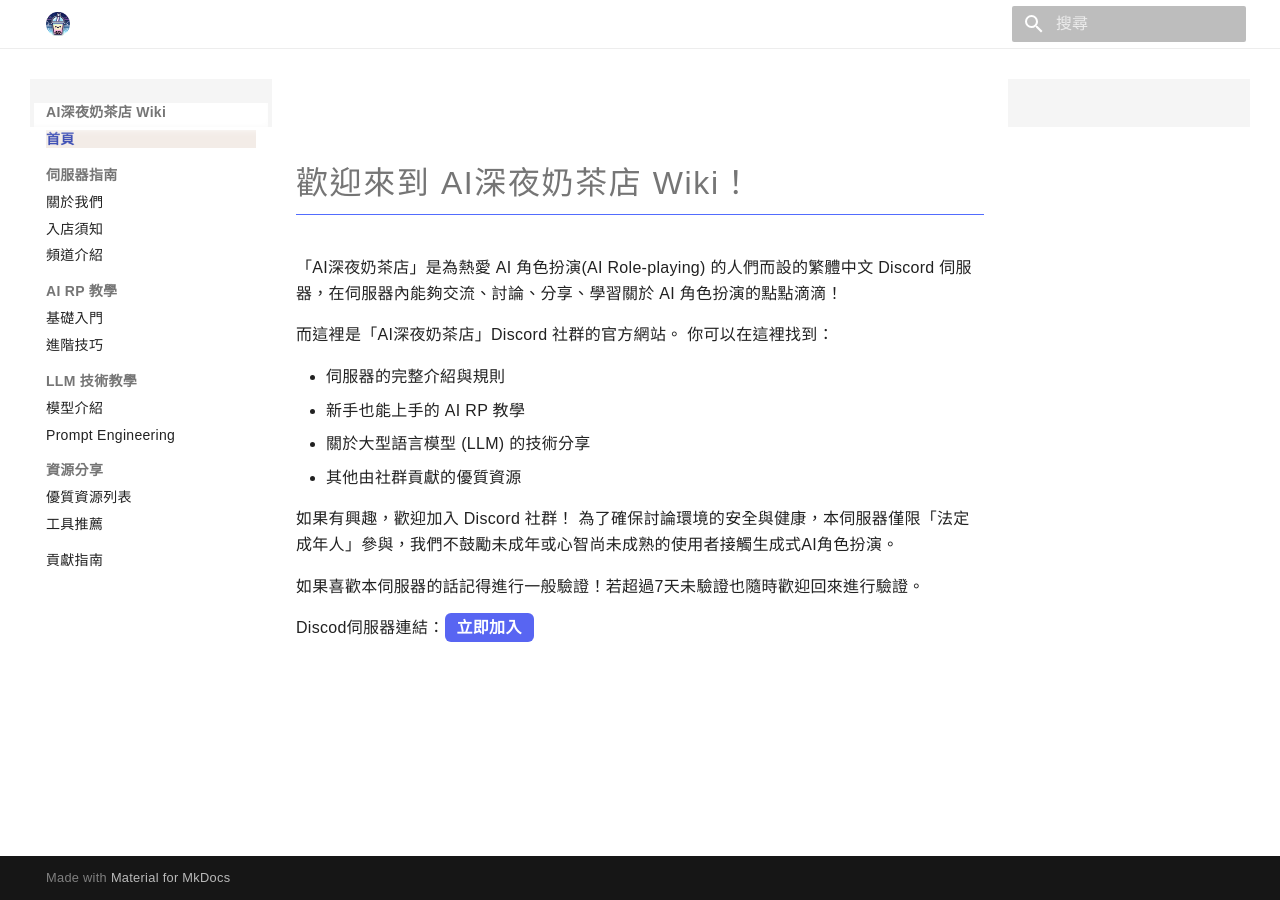
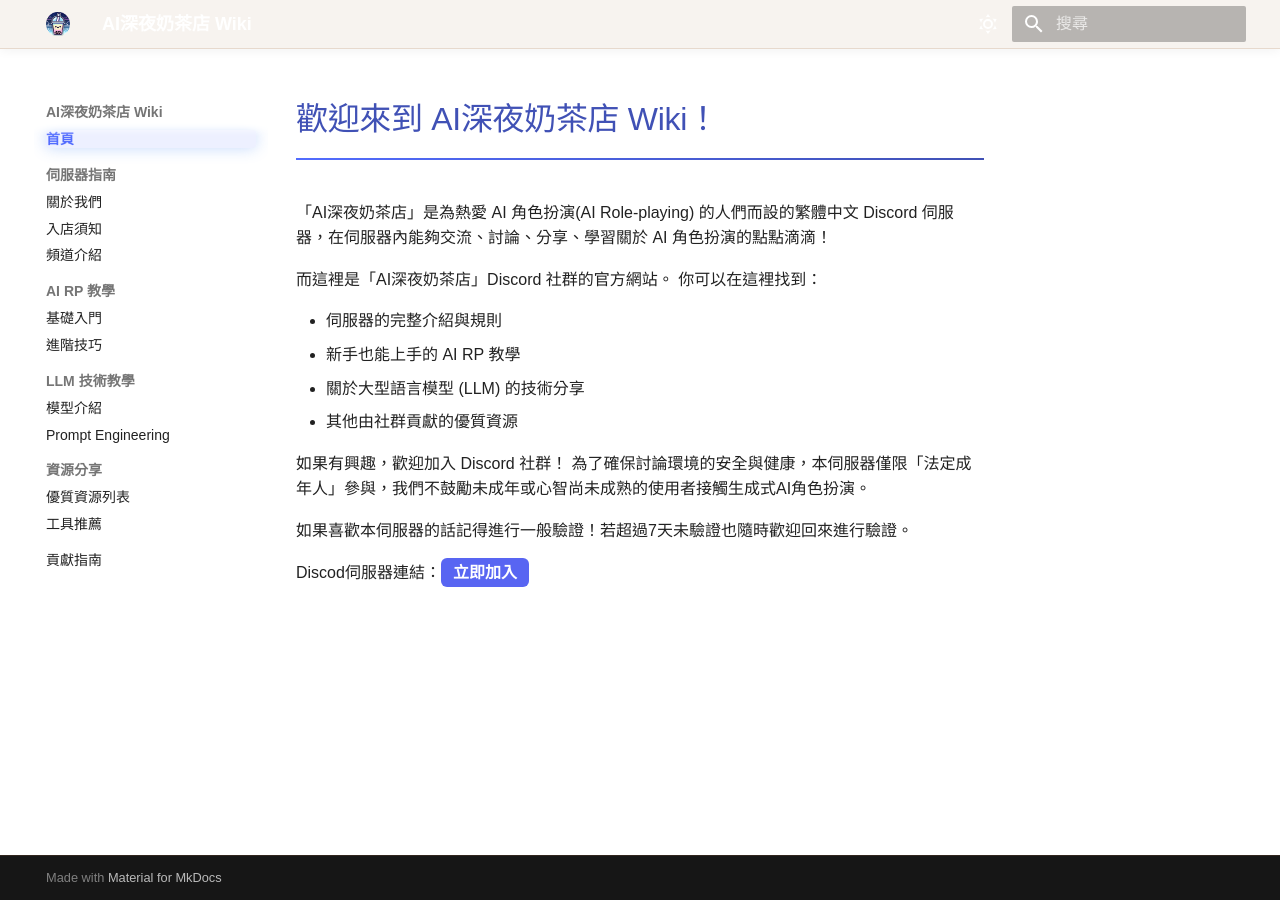
Before and after one commit to Chocochocococo/ai-milktea-wiki, an MkDocs documentation site: the page built from docs/index.md, in a window 1280 px wide. Built offline with MkDocs 1.6.1 and Material for MkDocs 9.7.7, drawn with Linux system fonts in a browser that asks for light colours.

Commit message:
update css

```diff
--- a/docs/assets/css/custom.css
+++ b/docs/assets/css/custom.css
@@ -1,123 +1,149 @@
-/* AI深夜奶茶店 Wiki - 精簡優化版樣式 */
-/* 設計理念：簡潔、高對比、溫暖點綴 */
+/* AI深夜奶茶店 Wiki - "Creamy Tech" 溫潤科技感樣式 v2.0 */
 
-/* --- 1. 色彩與字體定義 (Palette & Typography) --- */
+/* --- 1. 全新色彩與字體系統 (New Color & Font System) --- */
 :root {
   /* 基礎設定 */
-  --md-text-font: "Noto Sans TC", sans-serif; /* 全局字體 */
-  --md-code-font: "Roboto Mono", monospace;     /* 程式碼字體 */
+  --md-text-font: "Noto Sans TC", sans-serif;
+  --md-code-font: "Roboto Mono", monospace;
 
-  /* 淺色模式 - 乾淨背景搭配溫暖的奶茶色點綴 */
-  --md-primary-fg-color:        #8B4513; /* 馬鞍棕 (主色，用於標題和重要元素) */
-  --md-accent-fg-color:         #CD853F; /* 秘魯色 (強調色，用於連結和互動元素) */
-  --md-default-bg-color:        #FFFFFF; /* 純白背景，提供最佳對比度 */
-  --md-default-fg-color:        #2D2D2D; /* 深灰色文字，比純黑柔和 */
-  --md-code-bg-color:           #F5F2F0; /* 淺灰色程式碼背景 */
-  --md-admonition-bg-color:     #FFF8F2; /* 溫暖的提示框背景 */
-  --md-footer-bg-color:         #F5F2F0; /* 頁尾背景 */
+  /* 科技感亮點色 (AI Glow) */
+  --md-accent-fg-color: #3B82F6; /* 一種鮮活的科技藍 */
+  --md-accent-fg-color--transparent: rgba(59, 130, 246, 0.1);
+  --md-accent-glow-color: rgba(59, 130, 246, 0.3);
+
+  /* 淺色模式 - 溫潤的奶茶色系背景 */
+  --md-default-bg-color: #FDFBF7; /* 溫暖的杏仁白，取代純白 */
+  --md-default-fg-color: #4A3F35; /* 深可可色文字，比純黑柔和 */
+  --md-primary-fg-color: #8B4513; /* 馬鞍棕 (主色，用於標題) */
+  --md-surface-color: rgba(245, 240, 235, 0.8); /* 半透明奶霜色 (用於卡片) */
+  --md-border-color: rgba(139, 69, 19, 0.15); /* 細緻的棕色邊框 */
+  --md-code-bg-color: #F5F0EB;
+  --md-footer-bg-color: #F5F0EB;
 }
 
-/* 深色模式 - 沉穩背景搭配溫和的奶茶色文字 */
 [data-md-color-scheme="slate"] {
-  --md-primary-fg-color:        #D2B48C; /* 卡其色 (主色) */
-  --md-accent-fg-color:         #DEB887; /* 淺木色 (強調色) */
-  --md-default-bg-color:        #1A1A1A; /* 深炭灰背景 */
-  --md-default-fg-color:        rgba(255, 255, 255, 0.87); /* 帶透明度的白色文字 */
-  --md-code-bg-color:           #2D1B13; /* 深咖啡程式碼背景 */
-  --md-admonition-bg-color:     #2D2724; /* 深色提示框背景 */
-  --md-footer-bg-color:         #2D1B13;
+  /* 科技感亮點色 (AI Glow) */
+  --md-accent-fg-color: #58A6FF; /* 更亮的科技藍，在深色背景中更突出 */
+  --md-accent-fg-color--transparent: rgba(88, 166, 255, 0.1);
+  --md-accent-glow-color: rgba(88, 166, 255, 0.3);
+
+  /* 深色模式 - 沉穩的摩卡色系背景 */
+  --md-default-bg-color: #261F1A; /* 深摩卡色，取代過深的炭黑 */
+  --md-default-fg-color: #E0D5CC; /* 柔和的米色文字 */
+  --md-primary-fg-color: #D2B48C; /* 卡其色 (主色) */
+  --md-surface-color: rgba(45, 39, 34, 0.8); /* 半透明深摩卡色 (用於卡片) */
+  --md-border-color: rgba(210, 180, 140, 0.2);
+  --md-code-bg-color: #3A2F29;
+  --md-footer-bg-color: #3A2F29;
 }
 
-/* --- 2. 基礎元素調整 (Base Elements) --- */
+/* --- 2. 基礎與佈局美化 (Base & Layout) --- */
 
 body {
-  line-height: 1.75; /* 增加行高，提升閱讀舒適度 */
-  letter-spacing: 0.03em;
+  background-color: var(--md-default-bg-color); /* 讓整個頁面都有背景色 */
 }
 
-/* 簡化標題，移除 emoji，增加呼吸感 */
-.md-typeset h1, .md-typeset h2 {
-  letter-spacing: 0.05em;
-  padding-bottom: 0.3em;
-  border-bottom: 1px solid var(--md-accent-fg-color);
-  margin-top: 2em;
+/* 頂部導覽列：增加細微的玻璃擬態效果 */
+.md-header {
+  background-color: var(--md-surface-color);
+  backdrop-filter: blur(10px); /* 模糊背景，營造層次感 */
+  border-bottom: 1px solid var(--md-border-color);
+  box-shadow: 0 2px 10px rgba(0, 0, 0, 0.05);
+}
+[data-md-color-scheme="slate"] .md-header {
+  box-shadow: 0 2px 10px rgba(0, 0, 0, 0.2);
 }
 
-.md-typeset h3 {
-  margin-top: 1.8em;
+/* 側邊欄：當前項目增加科技光暈效果 */
+.md-nav__item .md-nav__link--active {
+  color: var(--md-accent-fg-color);
+  font-weight: 600;
+  background-color: var(--md-accent-fg-color--transparent);
+  box-shadow: 0 0 15px var(--md-accent-glow-color);
+  border-radius: 4px;
 }
 
-/* 連結樣式：更簡潔的下劃線動畫 */
+/* --- 3. 內容元素精緻化 (Content Elements) --- */
+
+/* 標題：用亮點色和漸層線條增加科技感 */
+.md-typeset h1, .md-typeset h2 {
+  padding-bottom: 0.5em;
+  border-bottom: 2px solid;
+  border-image: linear-gradient(to right, var(--md-accent-fg-color), var(--md-primary-fg-color)) 1;
+  color: var(--md-primary-fg-color);
+}
+.md-typeset h2 {
+  border-image: linear-gradient(to right, var(--md-accent-fg-color), transparent) 1;
+}
+
+/* 連結：使用科技藍，並帶有發光懸停效果 */
 .md-typeset a {
   color: var(--md-accent-fg-color);
+  font-weight: 500;
   text-decoration: none;
-  background-image: linear-gradient(var(--md-accent-fg-color), var(--md-accent-fg-color));
-  background-position: 0% 100%;
-  background-repeat: no-repeat;
-  background-size: 0% 2px;
-  transition: background-size .3s;
+  transition: all 0.2s ease-out;
+  border-bottom: 1px solid transparent;
+}
+.md-typeset a:hover {
+  border-bottom-color: var(--md-accent-fg-color);
+  text-shadow: 0 0 8px var(--md-accent-glow-color); /* 懸停時文字發光 */
 }
 
-.md-typeset a:hover {
-  background-size: 100% 2px;
+/* 提示框(Admonition)：更柔和的卡片設計 */
+.md-typeset .admonition, .md-typeset details {
+  background-color: var(--md-surface-color);
+  border: 1px solid var(--md-border-color);
+  border-left: 4px solid var(--md-primary-fg-color);
+  border-radius: 8px;
+  box-shadow: 0 4px 15px rgba(0, 0, 0, 0.05);
 }
-
-/* --- 3. 佈局與元件美化 (Layout & Components) --- */
-
-/* 頂部導覽列：移除漸層，使用乾淨的單色，增加細緻邊框 */
-.md-header {
-  background-color: var(--md-default-bg-color);
-  border-bottom: 1px solid rgba(0, 0, 0, 0.07);
-  box-shadow: none;
-}
-[data-md-color-scheme="slate"] .md-header {
-  border-bottom: 1px solid rgba(255, 255, 255, 0.07);
-}
-
-/* 側邊欄：增加細微的背景色區分 */
-.md-sidebar {
-  background-color: var(--md-code-bg-color);
-}
-
-/* 當前有效連結的樣式，更柔和 */
-.md-nav__item .md-nav__link--active {
-  background-color: rgba(139, 69, 19, 0.1);
-  color: var(--md-primary-fg-color);
-  font-weight: 600;
-}
-[data-md-color-scheme="slate"] .md-nav__item .md-nav__link--active {
-  background-color: rgba(210, 180, 140, 0.1);
-}
-
-/* 提示框(Admonition)：經典左側色條樣式，更清晰易讀 */
-.md-typeset .admonition, .md-typeset details {
-  background-color: var(--md-admonition-bg-color);
-  border: 1px solid var(--md-accent-fg-color);
-  border-left-width: 4px;
-  border-radius: 4px; /* 統一圓角 */
-  box-shadow: 0 1px 3px rgba(0, 0, 0, 0.05);
+[data-md-color-scheme="slate"] .md-typeset .admonition,
+[data-md-color-scheme="slate"] .md-typeset details {
+  box-shadow: 0 4px 20px rgba(0, 0, 0, 0.2);
 }
 
 .md-typeset .admonition-title, .md-typeset summary {
-  background-color: rgba(139, 69, 19, 0.05);
-  border-bottom: 1px solid var(--md-accent-fg-color);
+  background-color: transparent;
+  border-bottom: 1px solid var(--md-border-color);
   font-weight: 600;
   color: var(--md-primary-fg-color);
 }
-[data-md-color-scheme="slate"] .md-typeset .admonition-title,
-[data-md-color-scheme="slate"] .md-typeset summary {
-  background-color: rgba(210, 180, 140, 0.05);
+
+/* 程式碼區塊：增加頂部標題列，模仿終端機視窗 */
+.md-typeset pre > code {
+  background-color: var(--md-code-bg-color);
+  border-radius: 8px;
+  position: relative;
+  display: block;
+  padding-top: 2.5rem; /* 為標題列留出空間 */
 }
 
-/* 表格：回歸簡潔線條，專注於內容呈現 */
-.md-typeset table {
-  border: 1px solid var(--md-grey-200);
-}
-.md-typeset table th {
-  background-color: var(--md-code-bg-color);
+.md-typeset pre > code::before {
+  content: 'AI Console';
+  position: absolute;
+  top: 0;
+  left: 0;
+  right: 0;
+  padding: 0.5rem 1rem;
+  background-color: var(--md-primary-fg-color);
+  color: var(--md-default-bg-color);
+  font-family: var(--md-text-font);
+  font-size: 0.8rem;
+  font-weight: 600;
+  border-top-left-radius: 8px;
+  border-top-right-radius: 8px;
 }
 
-/* Discord 連結特殊樣式：保留但微調 */
+/* 行內程式碼 */
+.md-typeset :not(pre) > code {
+  background-color: var(--md-accent-fg-color--transparent);
+  color: var(--md-accent-fg-color);
+  padding: .2em .4em;
+  border-radius: 4px;
+  font-weight: 600;
+}
+
+/* Discord 連結特殊樣式 */
 .md-typeset a[href*="discord.gg"] {
   background: #5865F2;
   color: white !important;
@@ -125,16 +151,18 @@
   border-radius: 6px;
   font-weight: 500;
   transition: all 0.2s ease-out;
+  border-bottom: none; /* 移除繼承的下劃線 */
 }
 
 .md-typeset a[href*="discord.gg"]:hover {
   background: #4A56D9;
   transform: translateY(-1px);
-  box-shadow: 0 4px 10px rgba(88, 101, 242, 0.2);
-  background-size: 100% 2px; /* 修正 hover 時的樣式衝突 */
+  box-shadow: 0 4px 15px rgba(88, 101, 242, 0.3);
+  border-bottom: none;
 }
 
 /* 頁尾 */
 .md-footer {
   background-color: var(--md-footer-bg-color);
+  border-top: 1px solid var(--md-border-color);
 }
```
Also changed, not shown: docs/tutorials/llm/models.md (+1 -0 lines).
